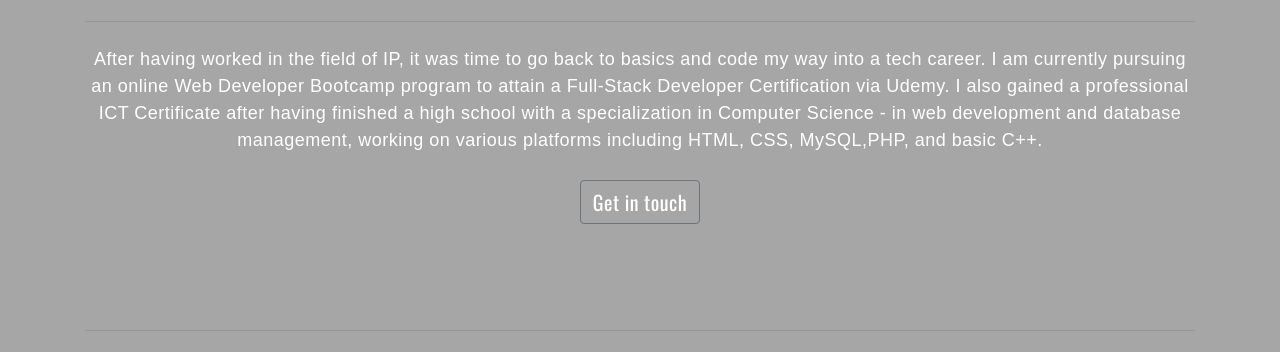
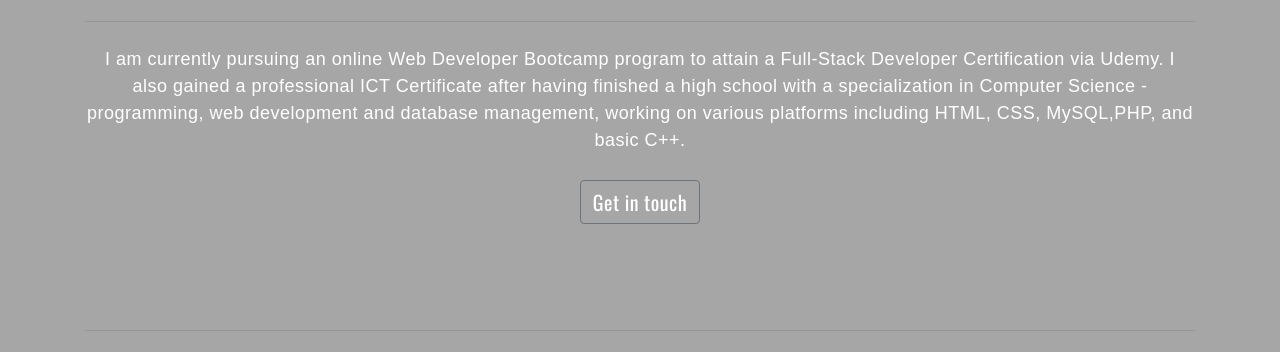
Before and after one commit to RalucaCi/RalucaCi.github.io, a plain HTML site: page index.html in a window 1280 px wide. Shown: the part 436-788 px from the top of the page. Drawn offline with nearby package versions, Linux system fonts and the light colour scheme; a web font is replaced by a local one.

Commit message:
1st update to html content

```diff
--- a/index.html
+++ b/index.html
@@ -53,7 +53,7 @@
     <h1 class="display-4 my-2">Raluca Cirju</h1>
     <p class="lead"> Entry-level Front-end developer</p>
     <hr class="my-4">
-    <p>After having worked in the field of IP, it was time to go back to basics and code my way into a tech career. I am currently pursuing an online Web Developer Bootcamp program to attain a Full-Stack Developer Certification via Udemy. I also gained a professional ICT Certificate after having finished a high school with a specialization in Computer Science - in web development and database management, working on various platforms including HTML, CSS, MySQL,PHP, and basic C++. </p>
+    <p>I am currently pursuing an online Web Developer Bootcamp program to attain a Full-Stack Developer Certification via Udemy. I also gained a professional ICT Certificate after having finished a high school with a specialization in Computer Science - programming, web development and database management, working on various platforms including HTML, CSS, MySQL,PHP, and basic C++. </p>
     <a class="btn btn-outline-secondary btn-md" href="#contact" role="button">Get in touch</a>
   </div>
 </div>
```
